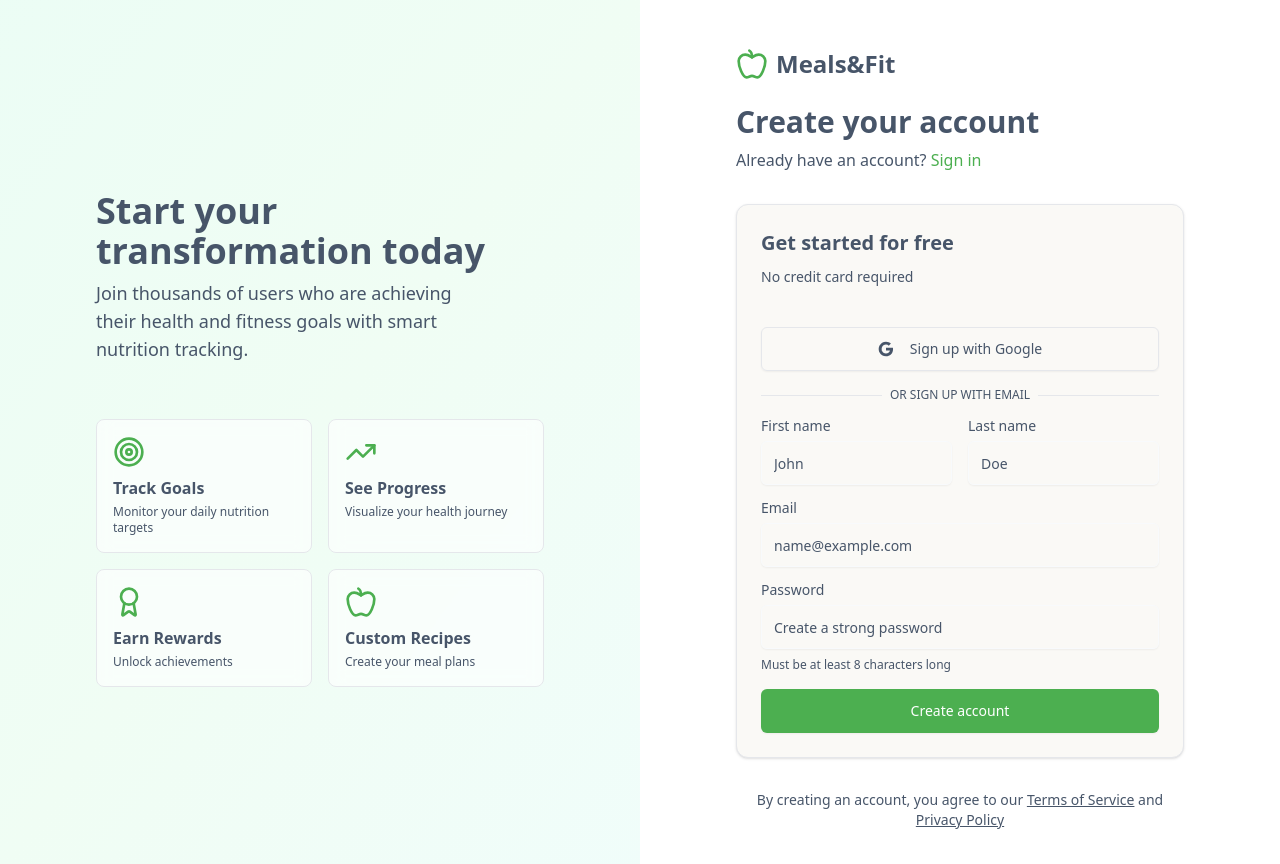
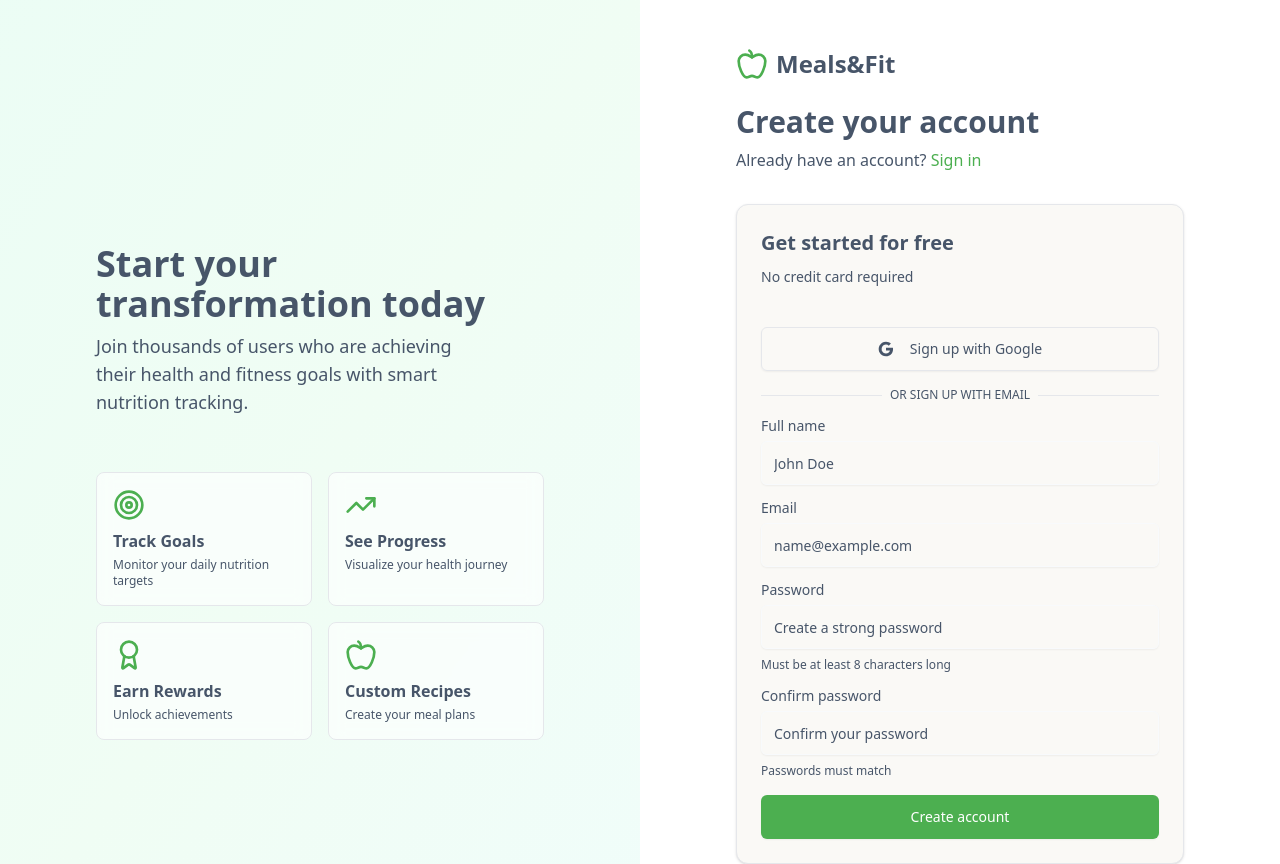
Before and after one commit to SzucsJuan/meals-fit-barreto-szucs, a Next.js app in the folder frontend/: page /signup in a window 1280 px wide. Shown: the top 864 px of the page. Built offline with nearby package versions, Linux system fonts and the light colour scheme.

Commit message:
Version 0.7.1: signin page was modified and users models was corrected

```diff
--- a/frontend/app/signup/page.tsx
+++ b/frontend/app/signup/page.tsx
@@ -101,16 +101,10 @@ export default function SignupPage() {
 
               {/* Email/Password Form */}
               <form className="space-y-4">
-                <div className="grid grid-cols-2 gap-4">
                   <div className="space-y-2">
-                    <Label htmlFor="firstName">First name</Label>
-                    <Input id="firstName" type="text" placeholder="John" className="h-11" required />
+                    <Label htmlFor="name">Full name</Label>
+                    <Input id="name" type="text" placeholder="John Doe" className="h-11" required />
                   </div>
-                  <div className="space-y-2">
-                    <Label htmlFor="lastName">Last name</Label>
-                    <Input id="lastName" type="text" placeholder="Doe" className="h-11" required />
-                  </div>
-                </div>
                 <div className="space-y-2">
                   <Label htmlFor="email">Email</Label>
                   <Input id="email" type="email" placeholder="name@example.com" className="h-11" required />
@@ -125,6 +119,17 @@ export default function SignupPage() {
                     required
                   />
                   <p className="text-xs text-muted-foreground">Must be at least 8 characters long</p>
+                </div>
+                <div className="space-y-2">
+                  <Label htmlFor="confirm-password">Confirm password</Label>
+                  <Input
+                    id="confirm-password"
+                    type="password"
+                    placeholder="Confirm your password"
+                    className="h-11"
+                    required
+                  />
+                  <p className="text-xs text-muted-foreground">Passwords must match</p>
                 </div>
 
                 <Button type="submit" className="w-full h-11" size="lg">
```
Also changed, not shown: 1 other file (tests, documents, lock files or other folders).
